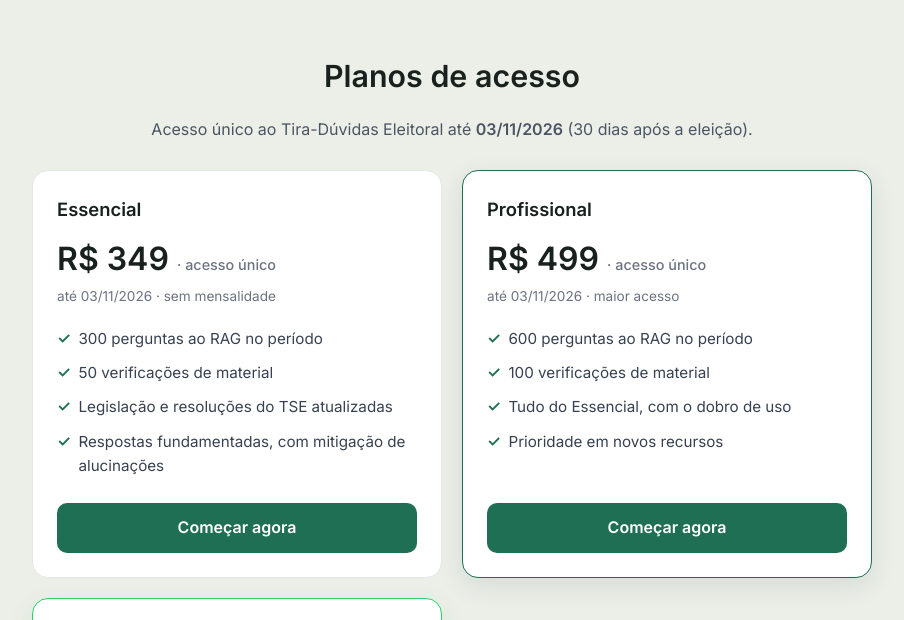
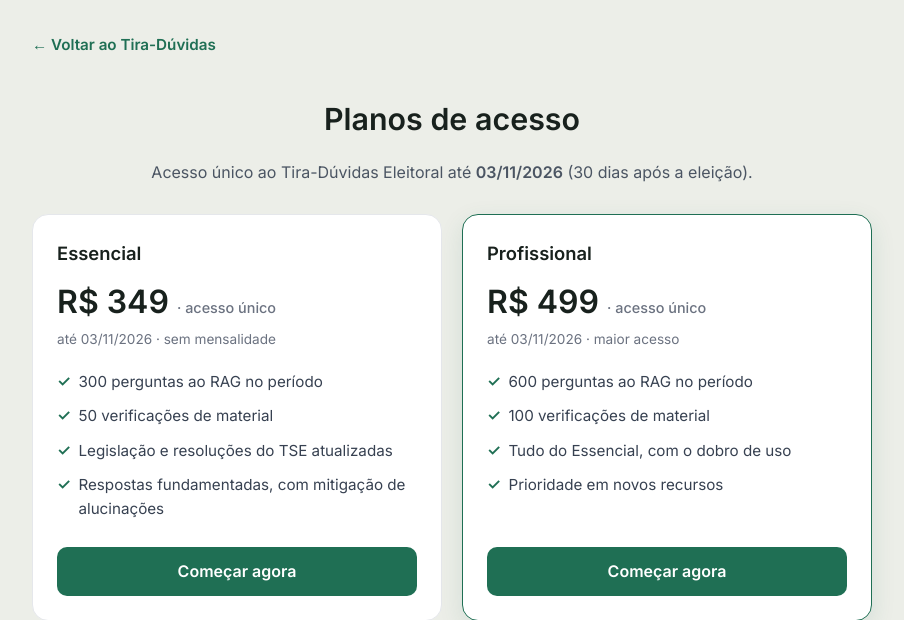
Before and after one commit to Geffersonvivan/Tira_Duvidas_Eleitoral, a Django app: page /planos/ in a window 1280 px wide. Shown: the part 99-719 px from the top of the page, without its empty margins (188-1092 px from the left). Run offline with Django 5.2, Linux system fonts and the light colour scheme; some web fonts are replaced.

Commit message:
fix(nav): logo clicável + "Voltar" na /planos (voltar pro app/home)
A /planos (e o header em geral) não tinha caminho de volta. Agora:
- logo do header vira link pra home (/app/ se logado, / se não).
- link "← Voltar ao Tira-Dúvidas" no topo da /planos.
- a.brand com hover discreto; bump css v29.

Render real: brand e voltar apontam /app/ (logado) e / (anônimo).
119 testes verdes, check ok.

Co-Authored-By: Claude Opus 4.8 (1M context) <noreply@anthropic.com>

```diff
--- a/billing/templates/billing/planos.html
+++ b/billing/templates/billing/planos.html
@@ -2,6 +2,8 @@
 {% block content %}
 <style>
   .planos-wrap { max-width: 1040px; margin: 0 auto; padding: 32px 16px 64px; }
+  .planos-voltar { display: inline-flex; align-items: center; gap: 6px; color: #1f6f54; font-weight: 600; font-size: .95rem; text-decoration: none; margin-bottom: 18px; }
+  .planos-voltar:hover { text-decoration: underline; }
   .planos-wrap h1 { font-size: 1.9rem; font-weight: 800; text-align: center; margin-bottom: 6px; }
   .planos-sub { text-align: center; color: #4b5563; margin-bottom: 28px; }
   .planos-grid { display: grid; grid-template-columns: repeat(auto-fit, minmax(280px, 1fr)); gap: 20px; }
@@ -28,6 +30,7 @@
 </style>
 
 <div class="planos-wrap">
+  <a class="planos-voltar" href="{% if user.is_authenticated %}/app/{% else %}/{% endif %}">← Voltar ao Tira-Dúvidas</a>
   <h1>Planos de acesso</h1>
   <p class="planos-sub">Acesso único ao Tira-Dúvidas Eleitoral até <strong>{{ acesso_ate|date:"d/m/Y" }}</strong> (30 dias após a eleição).</p>
 
--- a/static/css/app.css
+++ b/static/css/app.css
@@ -106,6 +106,8 @@ body.sidebar-aberta .sidebar-panel{width:232px; padding:18px 14px}
   body.sidebar-aberta .sidebar-backdrop{opacity:1; visibility:visible}
 }
 .brand{display:flex; align-items:center; gap:15px}
+a.brand{text-decoration:none; color:inherit; cursor:pointer; border-radius:12px; transition:opacity .12s}
+a.brand:hover{opacity:.82}
 .seal{width:48px; height:48px; border-radius:12px; flex:none; background:linear-gradient(150deg,var(--brand),var(--brand-ink)); display:grid; place-items:center; box-shadow:inset 0 0 0 1px rgba(255,255,255,.14)}
 .seal svg{display:block; width:29px; height:29px}
 .brand h1{font-family:var(--serif); font-weight:600; font-size:22px; margin:0; letter-spacing:-.01em}
--- a/templates/base.html
+++ b/templates/base.html
@@ -10,12 +10,12 @@
 <link rel="preconnect" href="https://fonts.gstatic.com" crossorigin>
 <link href="https://fonts.googleapis.com/css2?family=Fraunces:opsz,wght@9..144,400;9..144,500;9..144,600&family=Inter:wght@400;450;500;600&family=Spline+Sans+Mono:wght@400;500;600&display=swap" rel="stylesheet">
 <link rel="icon" href="{% static 'img/favicon.svg' %}" type="image/svg+xml">
-<link rel="stylesheet" href="{% static 'css/app.css' %}?v=28">
+<link rel="stylesheet" href="{% static 'css/app.css' %}?v=29">
 </head>
 <body{% if user.is_authenticated %} class="app-auth"{% endif %}>
 <header class="top">
   <div class="top-inner">
-    <div class="brand">
+    <a class="brand" href="{% if user.is_authenticated %}/app/{% else %}/{% endif %}" aria-label="Voltar ao início">
       <div class="seal" aria-hidden="true">
         <svg viewBox="0 0 32 32"><path d="M8 9.5 h16 a1.8 1.8 0 0 1 1.8 1.8 v6.4 a1.8 1.8 0 0 1 -1.8 1.8 h-8 l-4.5 3.2 v-3.2 h-3.5 a1.8 1.8 0 0 1 -1.8 -1.8 v-6.4 a1.8 1.8 0 0 1 1.8 -1.8 z" fill="none" stroke="#fff" stroke-width="1.9" stroke-linejoin="round"/><path d="M11.5 14.4 l2.4 2.4 L20 11.2" fill="none" stroke="#fff" stroke-width="2" stroke-linecap="round" stroke-linejoin="round"/></svg>
       </div>
@@ -23,7 +23,7 @@
         <h1>Tira-Dúvidas Eleitoral - TDE</h1>
         <span>Direito, contabilidade e impulsionamento eleitoral</span>
       </div>
-    </div>
+    </a>
     {% if user.is_authenticated %}
     <div class="conta">
       <button class="conta-trigger" id="conta-trigger" aria-haspopup="menu" aria-expanded="false">
```
